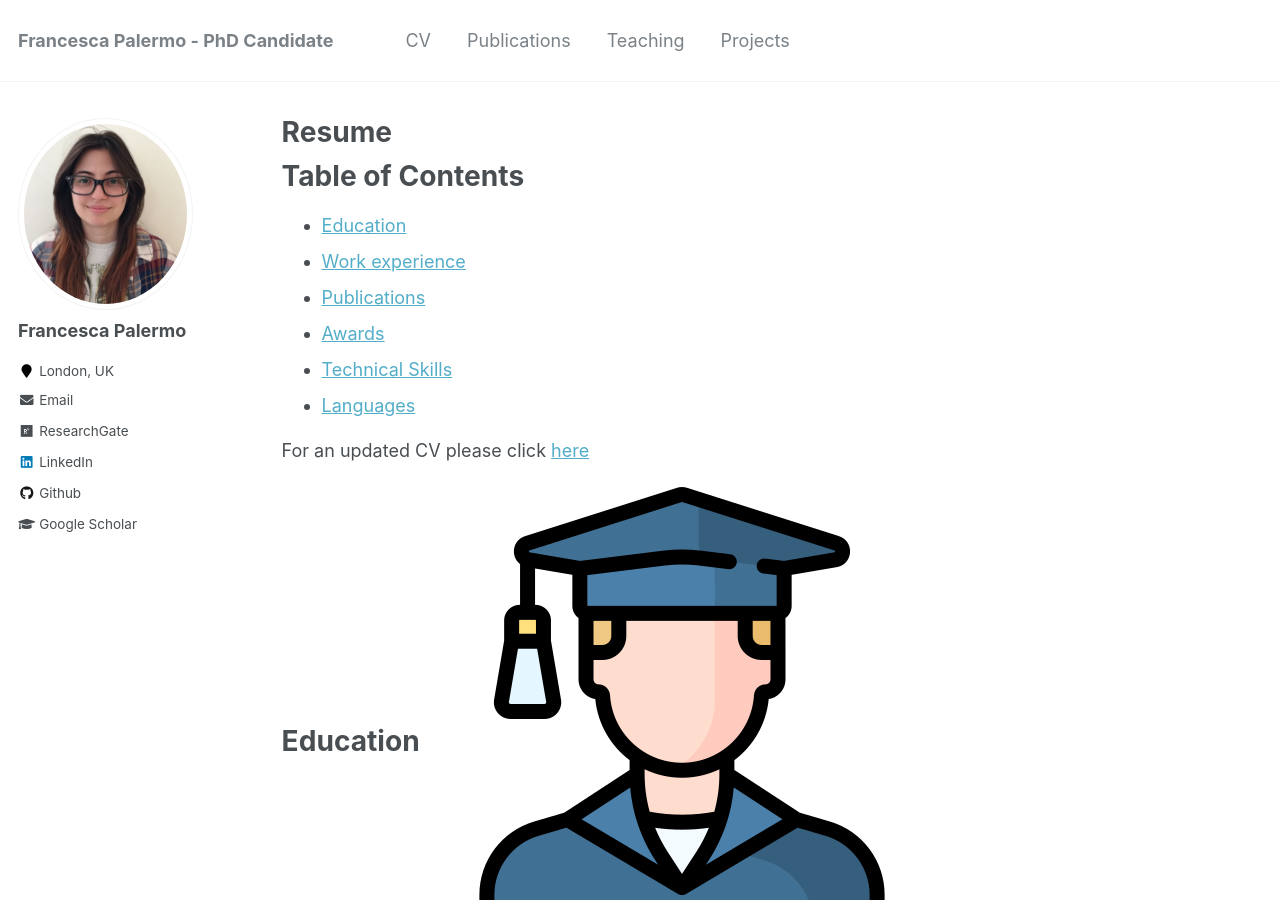
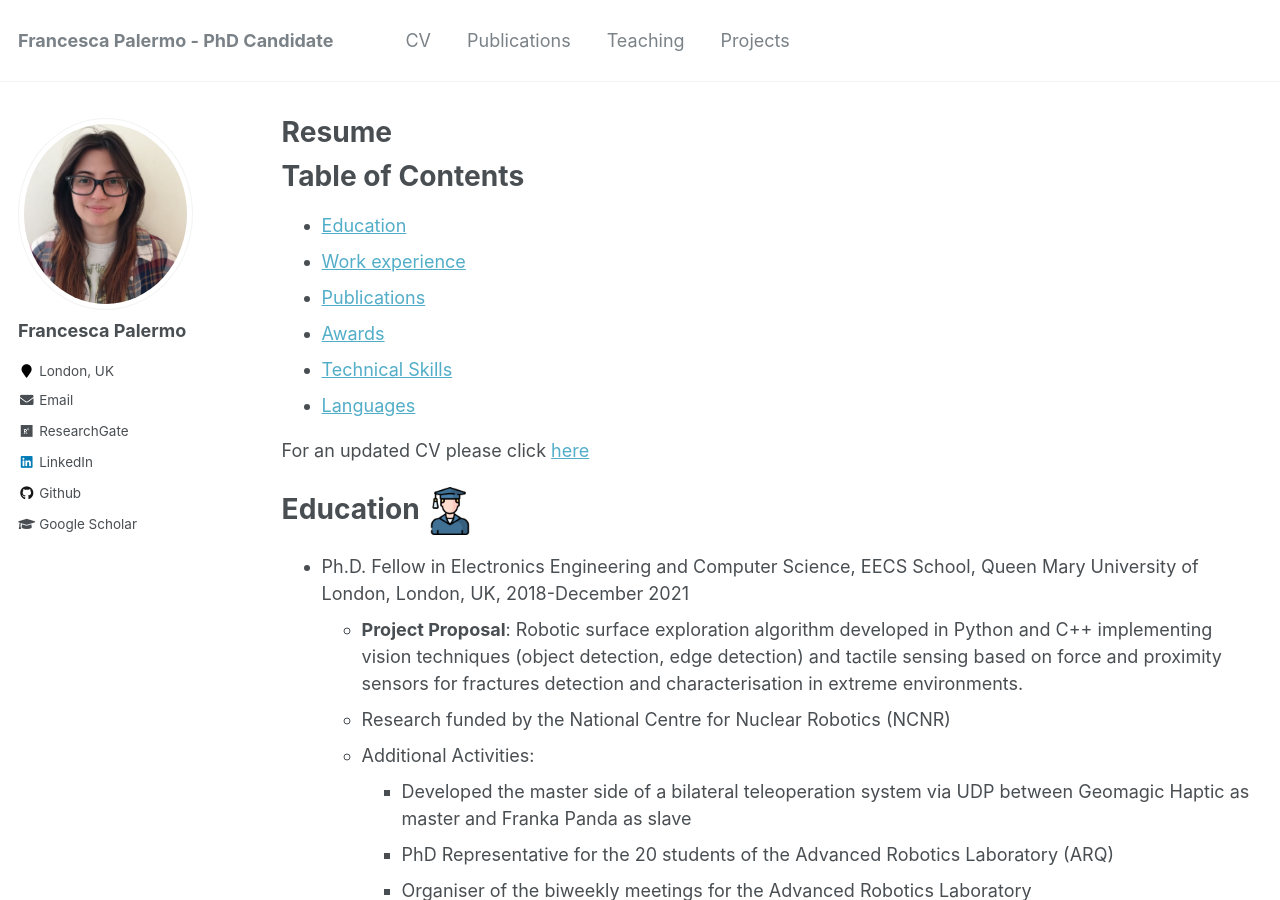
Before and after one commit to francescapalermo/francescapalermo.github.io, a Jekyll site: the page built from _pages/cv.md, in a window 1280 px wide and 900 px high. Built offline with Jekyll 4.4.1, drawn with Linux system fonts in a browser that asks for light colours.

Commit message:
Update cv.md

```diff
--- a/_pages/cv.md
+++ b/_pages/cv.md
@@ -20,7 +20,7 @@ redirect_from:
 
 For an updated CV please click [here](https://www.dropbox.com/s/jfifkmryddqmnb8/Resume_FrancescaPalermo.pdf?dl=0)
 
-Education ![education](https://github.com/francescapalermo/francescapalermo.github.io/blob/master/images/cv/037-graduated.png?raw=true)
+Education <img src="https://github.com/francescapalermo/francescapalermo.github.io/blob/master/images/cv/037-graduated.png?raw=true" width="48">
 ======
 * Ph.D. Fellow in Electronics Engineering and Computer Science, EECS School, Queen Mary University of London, London, UK, 2018-December 2021
   * **Project Proposal**: Robotic surface exploration algorithm developed in Python and C++ implementing vision techniques (object detection, edge detection) and tactile sensing based on force and proximity sensors for fractures detection and characterisation in extreme environments.
```
